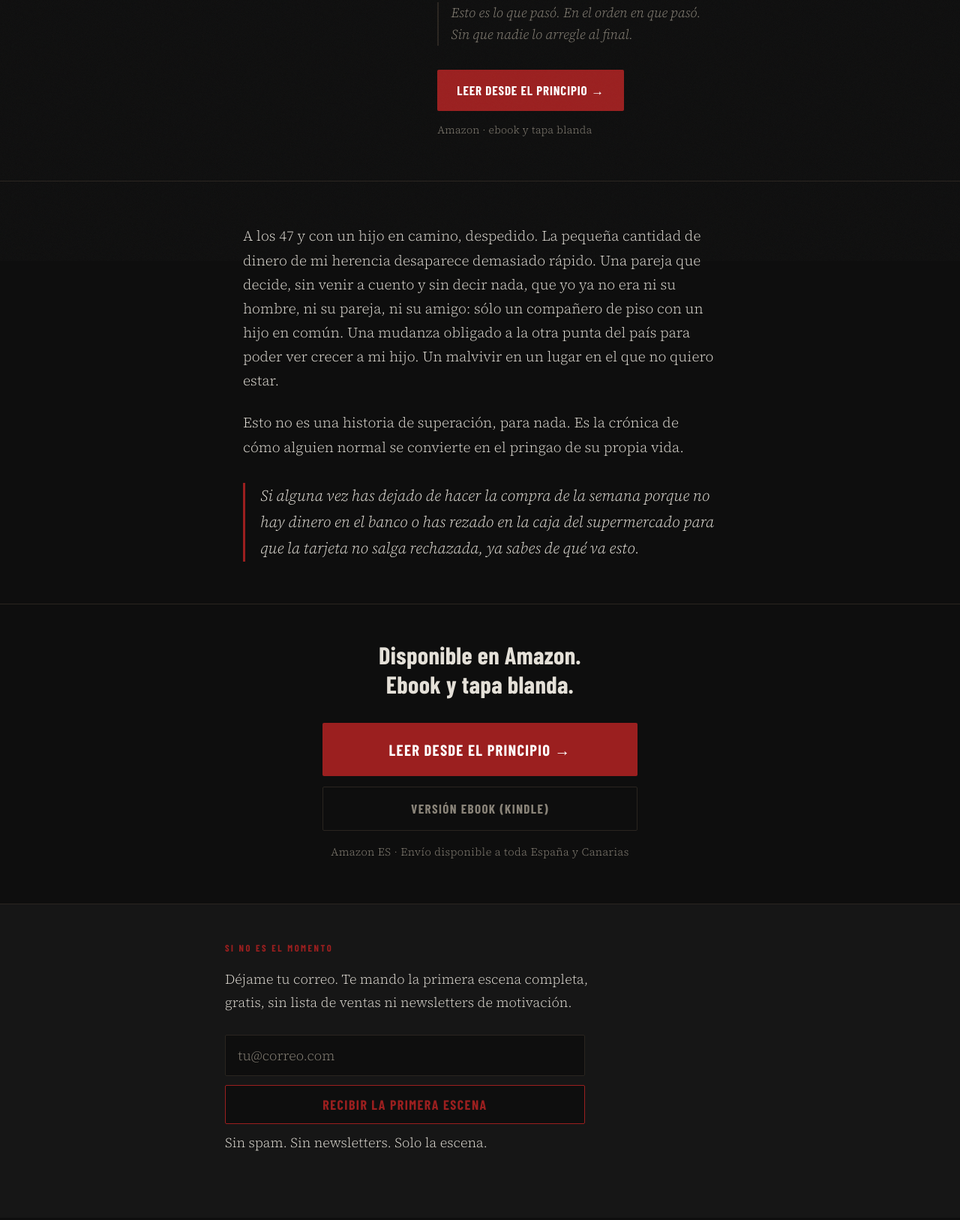
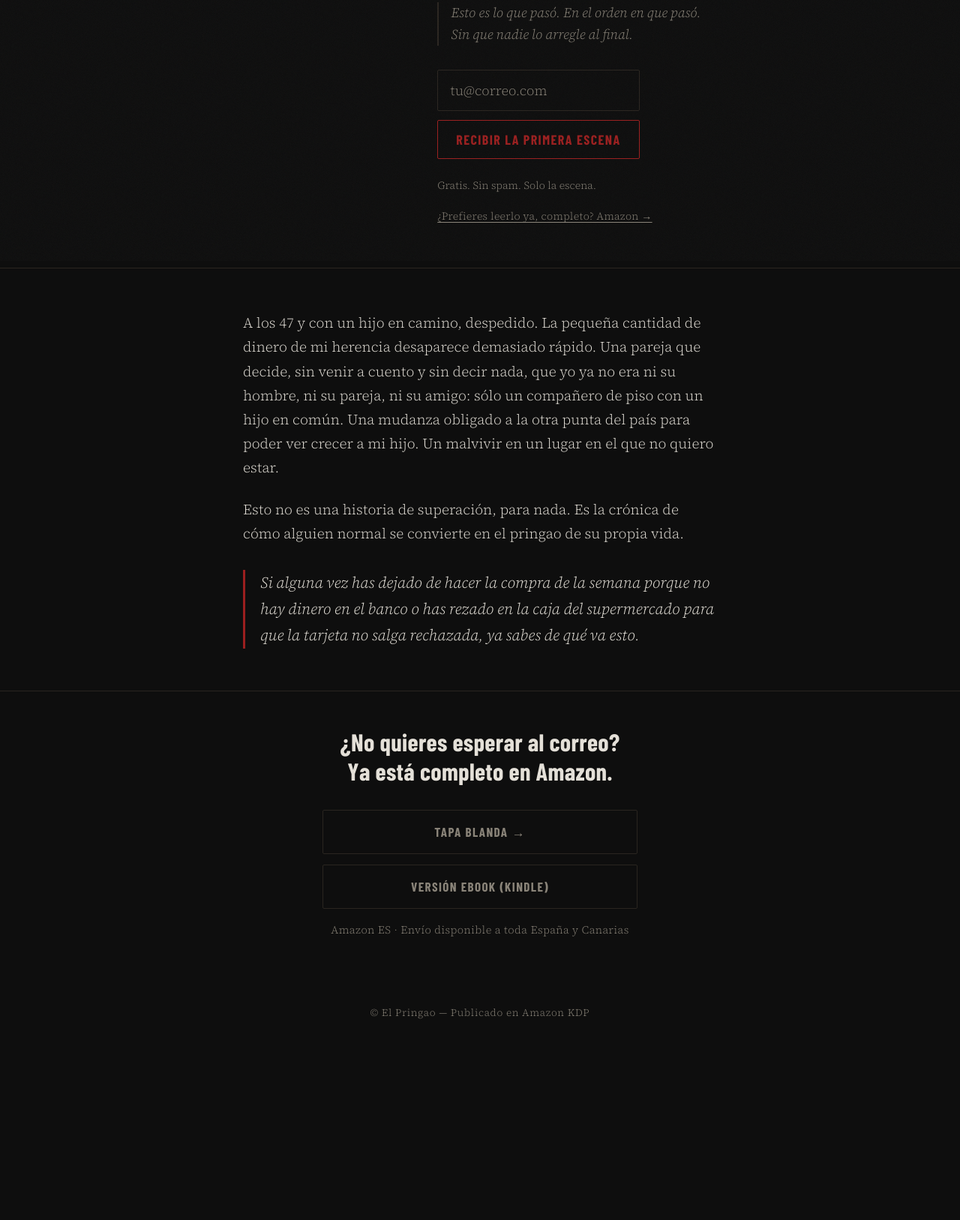
Before and after one commit to confesionesdeunpringao/confesionesdeunpringao, a plain HTML site: page index.html in a window 1280 px wide. Shown: the part 452-2079 px from the top of the page at 75% size. After the commit the page ends 1855 px from the top, so only its background shows below. Drawn offline with nearby package versions, Linux system fonts and the light colour scheme; a web font is replaced by a local one.

Commit message:
Invertir jerarquia CTA: email primero, Amazon secundario

```diff
--- a/index.html
+++ b/index.html
@@ -86,7 +86,9 @@
       transition: background 0.18s ease, transform 0.12s ease;
     }
     .btn-hero:hover { background: var(--accent-hover); transform: translateY(-1px); }
-    .hero-cta-note { font-size: 0.78rem; color: var(--muted); letter-spacing: 0.02em; }
+    .hero-cta-note { font-size: 0.78rem; color: var(--muted); letter-spacing: 0.02em; margin-top: 4px; }
+    .secondary-link { color: var(--muted); text-decoration: underline; text-underline-offset: 3px; }
+    .secondary-link:hover { color: var(--text); }
     .divider { border: none; border-top: 1px solid var(--border); margin: 0; }
     .about { padding: 56px 0; }
     .about p { margin-bottom: 24px; font-size: 1.05rem; color: var(--text); }
@@ -196,11 +198,23 @@
           Sin que nadie lo arregle al final.
         </p>
         <div class="hero-cta">
-          <a href="https://www.amazon.es/dp/B0FQTWHQJH" class="btn-hero" target="_blank" rel="noopener"
-             onclick="fbq('track', 'InitiateCheckout', {content_name: 'El Pringao - Tapa blanda (hero)'});">
-            Leer desde el principio &rarr;
-          </a>
-          <span class="hero-cta-note">Amazon &middot; ebook y tapa blanda</span>
+          <form class="email-form" id="emailForm">
+            <input type="email" id="emailInput" name="email" placeholder="tu@correo.com" required autocomplete="email" />
+            <button type="submit" class="btn-email" id="emailBtn">Recibir la primera escena</button>
+          </form>
+          <div class="email-success" id="emailSuccess">
+            Listo. En unos minutos lo tienes en el correo.
+          </div>
+          <div class="email-error" id="emailError">
+            Algo ha ido mal. Int&eacute;ntalo de nuevo en un momento.
+          </div>
+          <p class="email-privacy">Gratis. Sin spam. Solo la escena.</p>
+          <p class="hero-cta-note">
+            <a href="https://www.amazon.es/dp/B0FQTWHQJH" class="secondary-link" target="_blank" rel="noopener"
+               onclick="fbq('track', 'InitiateCheckout', {content_name: 'El Pringao - Tapa blanda (hero secondary)'});">
+              &iquest;Prefieres leerlo ya, completo? Amazon &rarr;
+            </a>
+          </p>
         </div>
       </div>
     </section>
@@ -226,11 +240,11 @@
 
   <div class="wrapper">
     <section class="cta-block">
-      <p class="cta-title">Disponible en Amazon.<br />Ebook y tapa blanda.</p>
+      <p class="cta-title">&iquest;No quieres esperar al correo?<br />Ya está completo en Amazon.</p>
       <div class="cta-buttons">
-        <a href="https://www.amazon.es/dp/B0FQTWHQJH" class="btn-primary" target="_blank" rel="noopener"
+        <a href="https://www.amazon.es/dp/B0FQTWHQJH" class="btn-secondary" target="_blank" rel="noopener"
            onclick="fbq('track', 'InitiateCheckout', {content_name: 'El Pringao - Tapa blanda'});">
-          Leer desde el principio &rarr;
+          Tapa blanda &rarr;
         </a>
         <a href="https://www.amazon.es/dp/B0FQD5H4CK" class="btn-secondary" target="_blank" rel="noopener"
            onclick="fbq('track', 'InitiateCheckout', {content_name: 'El Pringao - Ebook'});">
@@ -254,26 +268,6 @@
       -->
     </section>
   </div>
-
-  <hr class="divider" />
-
-  <section class="email-block">
-    <div class="email-inner">
-      <span class="email-label">Si no es el momento</span>
-      <p>Déjame tu correo. Te mando la primera escena completa, gratis, sin lista de ventas ni newsletters de motivación.</p>
-      <form class="email-form" id="emailForm">
-        <input type="email" id="emailInput" name="email" placeholder="tu@correo.com" required autocomplete="email" />
-        <button type="submit" class="btn-email" id="emailBtn">Recibir la primera escena</button>
-      </form>
-      <div class="email-success" id="emailSuccess">
-        Listo. En unos minutos lo tienes en el correo.
-      </div>
-      <div class="email-error" id="emailError">
-        Algo ha ido mal. Inténtalo de nuevo en un momento.
-      </div>
-      <p class="email-privacy">Sin spam. Sin newsletters. Solo la escena.</p>
-    </div>
-  </section>
 
   <div class="wrapper">
     <footer class="footer">
```
